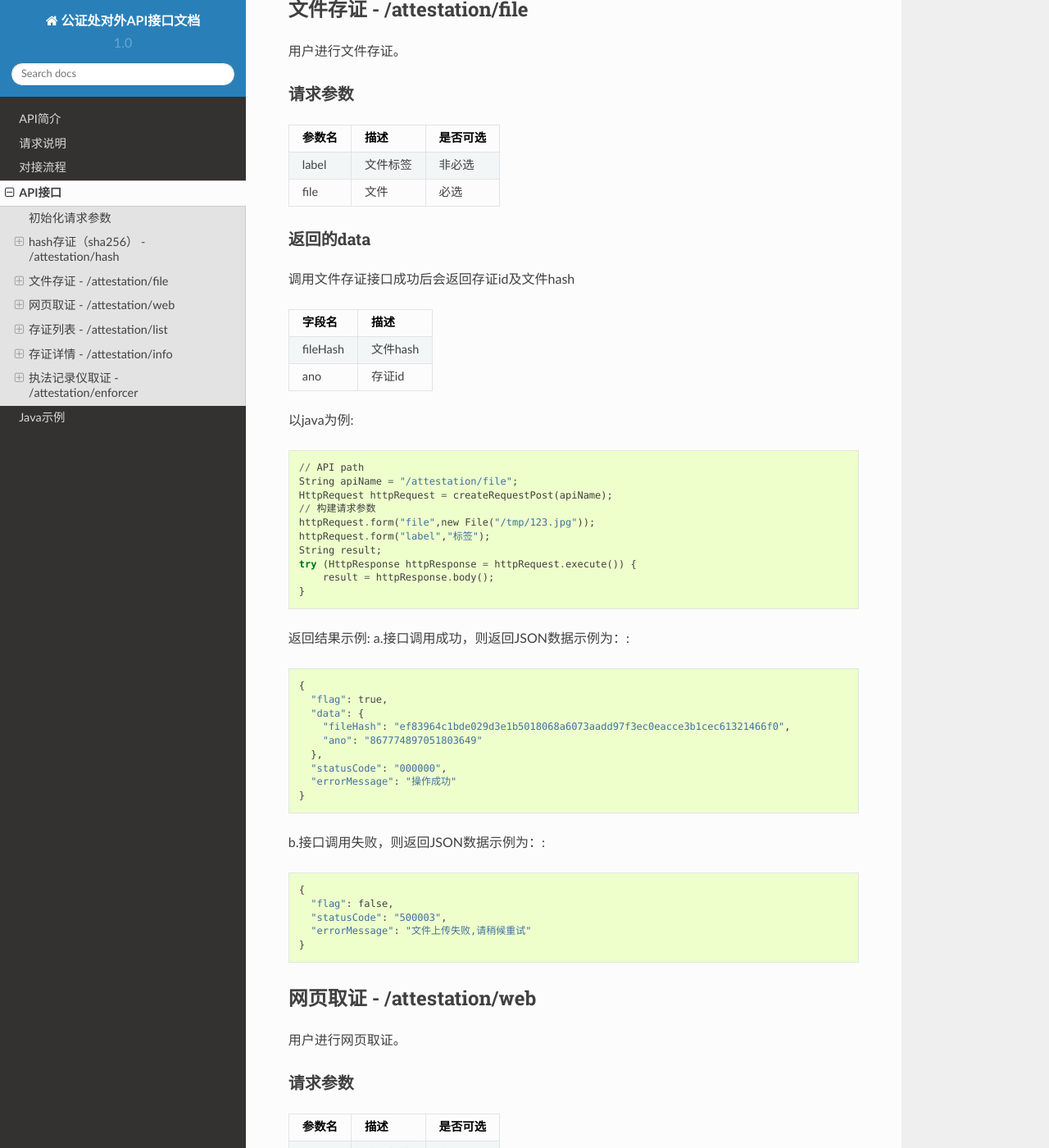
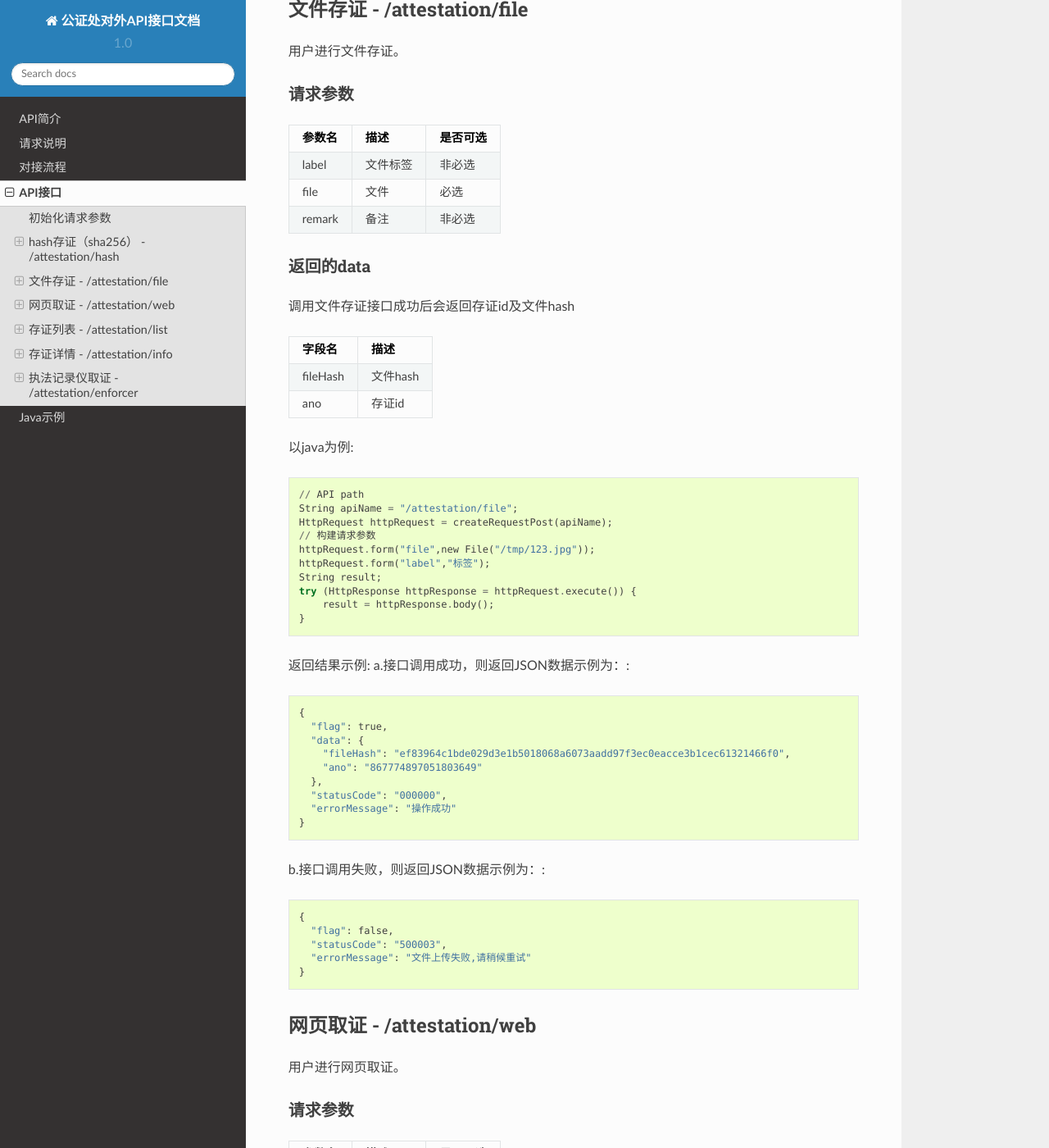
Before and after one commit to kurohayan/gzc-doc, a Sphinx documentation site: the page built from docs/source/api.rst, in a window 1280 px wide and 1400 px high, scrolled down 1926 px. Shown: the whole window at 82% size. Built offline with Sphinx 7.4.7 and the Read the Docs theme 2.0.0, drawn with Linux system fonts in a browser that asks for light colours; some of the changed text lies outside the part shown.

Commit message:
新增备注

```diff
--- a/docs/source/api.rst
+++ b/docs/source/api.rst
@@ -28,6 +28,7 @@ label               文件标签                                    非必选
 hashItemList        HashItem对象列表                            必选
 HashItem.fileName   文件名                                     非必选
 HashItem.hash       文件hash                                   必选
+
 =================  ======================================= ================
 
 返回的data
@@ -99,6 +100,7 @@ b.接口调用失败，则返回JSON数据示例为：::
 =================  ======================================= ================
 label               文件标签                                    非必选
 file                文件                                      必选
+remark               备注                                    非必选
 =================  ======================================= ================
 
 返回的data
@@ -159,6 +161,7 @@ b.接口调用失败，则返回JSON数据示例为：::
 label               文件标签                                    非必选
 url                 取证链接                                    必选
 name                取证名称                                    必选
+remark               备注                                    非必选
 =================  ======================================= ================
 
 返回的data
@@ -368,6 +371,8 @@ attestationType             存证类型 0.file,1.web,8.hash
 status                      1.上链中,2.上链失败,3.上链成功
 pdfUrl                      存证证书下载地址
 blockchainHash              链hash
+evidenceUrl                 证据地址
+remark                       备注
 =======================  ================================
 
 
```
